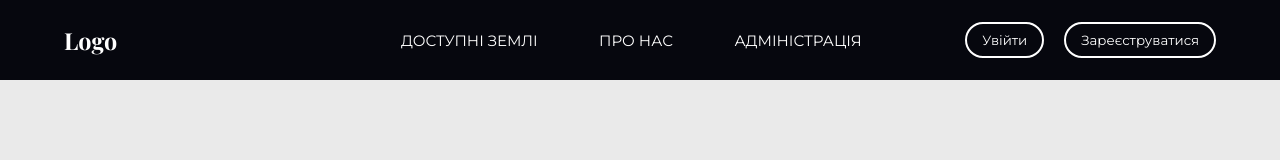
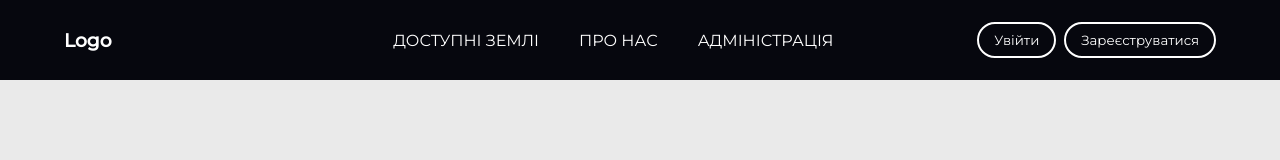
Before and after one commit to VladislavLuchan/real-est, a React (Create React App) app: page /contracts in a window 1280 px wide. Shown: the top 160 px of the page. Built offline with nearby package versions, Linux system fonts and the light colour scheme; no server answers; the database is empty.

Commit message:
Add changes to Header styles

```diff
--- a/src/components/header/Header.css
+++ b/src/components/header/Header.css
@@ -4,20 +4,49 @@ header {
 }
 
 nav {
-  width: 90%;
+  width: 100%;
   height: 100%;
   margin: auto;
-  display: flex;
+  display: grid;
+  grid-template-columns: 1fr 1.5fr 1fr;
+  justify-content: space-between;
   align-items: center;
-  justify-content: space-between;
+  font-size: 0.8rem;
+  padding: 0 5%;
+  /* align-items: center;
+  justify-content: space-between; */
 }
 
-.ham-nav {
+.nav-ul {
+  display: flex;
+}
+
+/* .nav-menu {
+  justify-self: center;
+} */
+
+.nav-menu li:nth-child(2) {
+  padding: 0 2rem;
+}
+
+
+.logo {
+  justify-self: start;
+}
+
+.nav-login {
+  justify-self: end;
+}
+
+.nav-register-button {
+  padding-left: 0.4rem;
+}
+
+/* .ham-nav {
   width: 85%;
 }
 
 .hamburger {
-  /* display: none; */
   margin-top: 1rem;
   width: 1.5rem;
 }
@@ -28,7 +57,6 @@ nav {
 }
 
 .nav-ul li {
-  /* display: flex; */
   font-size: 0.75rem;
 }
 
@@ -38,13 +66,11 @@ nav {
 }
 
 .nav-menu {
-  /* margin: auto; */
   width: 40%;
   display: flex;
   justify-content: space-between;
   justify-self: center;
-  margin-left: 10rem;
-}
+} */
 
 .nav-login li button {
   padding: 0.4rem 0.75rem;
@@ -52,5 +78,5 @@ nav {
   border: 2px solid #FFFFFF;
   border-radius: 38px;
   color: #fff;
-  margin-left: 1rem;
+  /* margin-left: 1rem; */
 }
--- a/src/components/header/Nav.js
+++ b/src/components/header/Nav.js
@@ -2,6 +2,8 @@ import React from 'react'
 import { NavLink } from 'react-router-dom'
 import { useSelector } from 'react-redux';
 import firebase from '../../firebase'
+
+// @todo fix fonts inaccuracy
 
 const Nav = () => {
   const { user } = useSelector(state => state.user)
@@ -12,7 +14,7 @@ const Nav = () => {
 
   return (
     <nav className="large-nav">
-        <NavLink to="/"><h3>Logo</h3></NavLink>
+        <NavLink to="/" className="logo"><h3>Logo</h3></NavLink>
         <ul className="nav-ul nav-menu">
           <li><a href="#">ДОСТУПНІ ЗЕМЛІ</a></li>
           <li><NavLink to="/contracts">{user ? "КОНТРАКТИ" : "ПРО НАС"}</NavLink></li>
@@ -21,8 +23,8 @@ const Nav = () => {
         <ul className="nav-ul nav-login">
           { user == null ?
           <>
-            <li><NavLink to="/login"><button>Увійти</button></NavLink></li>
-            <li><NavLink to="/register"><button>Зареєструватися</button></NavLink></li>
+            <li className="nav-login-button"><NavLink to="/login"><button>Увійти</button></NavLink></li>
+            <li className="nav-register-button"><NavLink to="/register"><button>Зареєструватися</button></NavLink></li>
           </> : <li><button onClick={handleLogOut}>Вийти</button></li>
           }
 
--- a/src/components/meterial-contacts/index.js
+++ b/src/components/meterial-contacts/index.js
@@ -12,6 +12,8 @@ import './contract.css'
   [] search
   [] modal
   [] better progress column
+  [] make table responsive
+  [] replace contracts with this element
 */
 
 const MatContracts = () => {
--- a/src/index.css
+++ b/src/index.css
@@ -28,9 +28,9 @@ li {
   list-style: none;
 }
 
-h1, h2, h3, h4, h5, h6 {
+/* h1, h2, h3, h4, h5, h6 {
   font-family: 'Playfair Display';
-}
+} */
 
 input {
   color: #000;
```
Also changed, not shown: src/components/register/index.js (+7 -0 lines).
